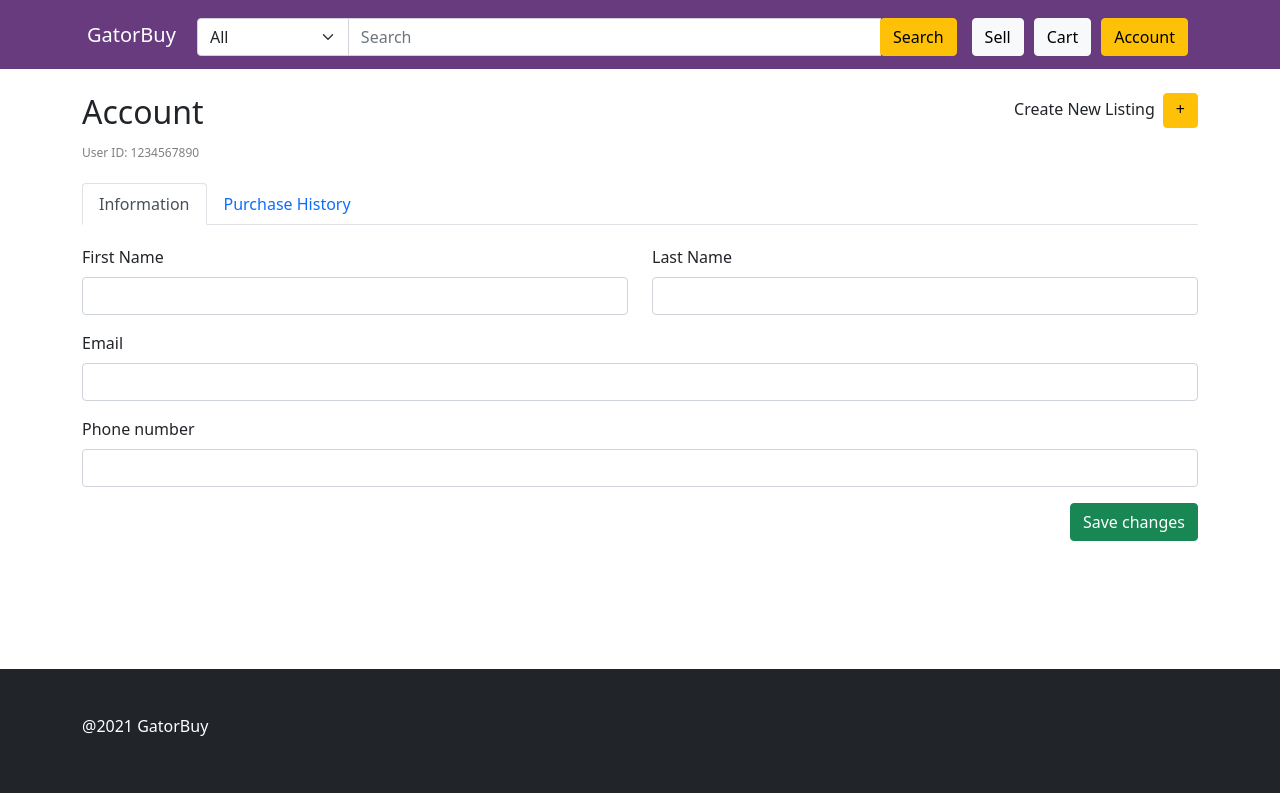
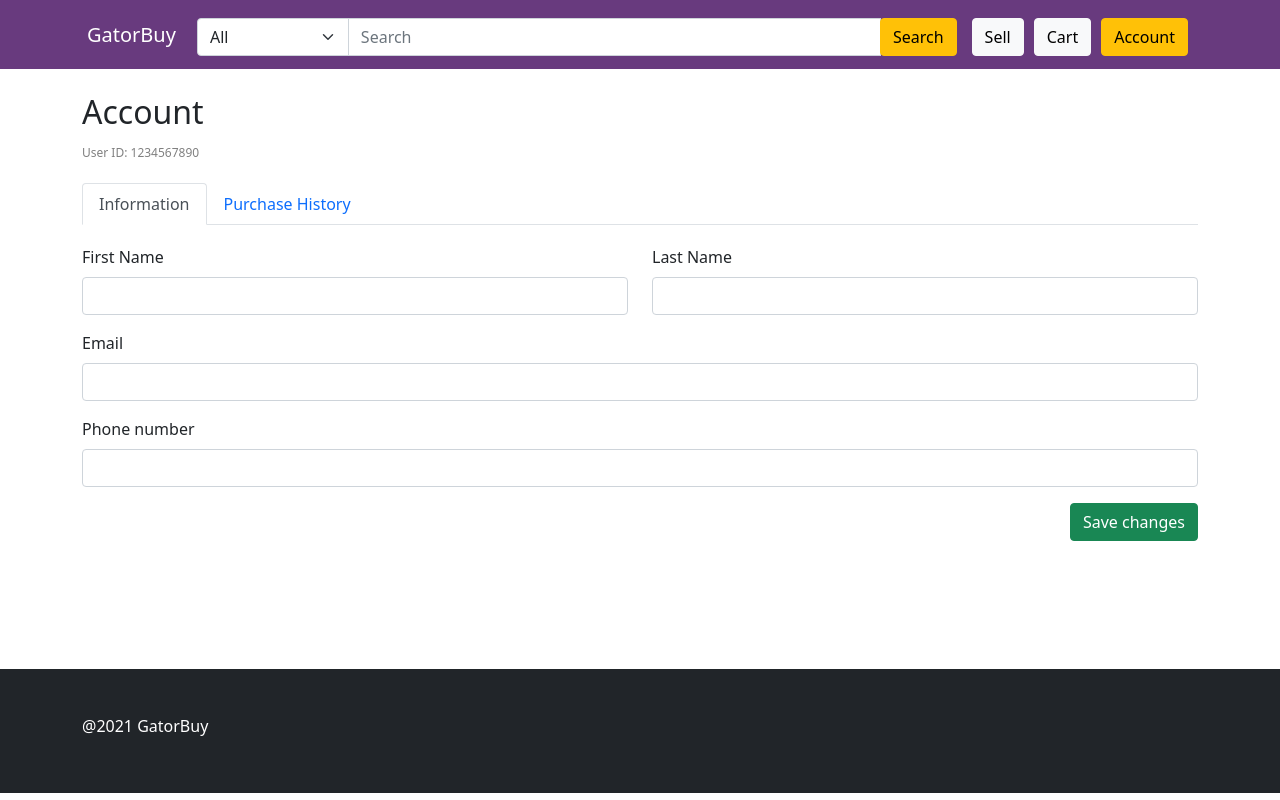
Before and after one commit to ohlesl1e/csc642-team11, a React (Create React App) app in the folder source/: page /csc642-team11-gatorbuy/Account in a window 1280 px wide. Built offline with nearby package versions, Linux system fonts and the light colour scheme.

Commit message:
update account page

```diff
--- a/source/src/pages/Account.js
+++ b/source/src/pages/Account.js
@@ -10,10 +10,6 @@ function Account() {
                 <Row className='mt-4'>
                     <Col>
                         <h2>Account</h2>
-                    </Col>
-                    <Col style={{ textAlign: 'right' }}>
-                        <span className='me-2'>Create New Listing</span>
-                        <Button href='/csc642-team11-gatorbuy/listing' variant='warning' style={{ paddingTop: '3px' }}>+</Button>
                     </Col>
                 </Row>
                 <div>
```
